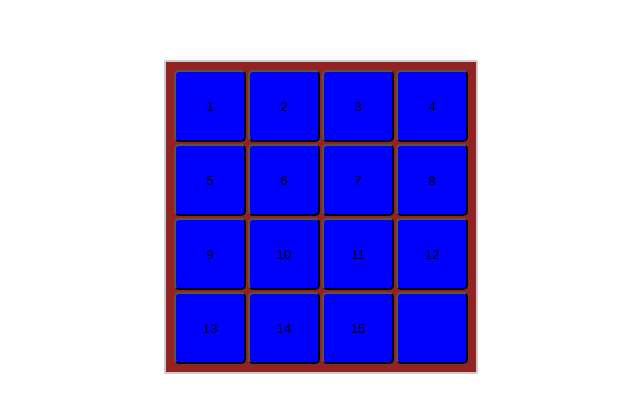
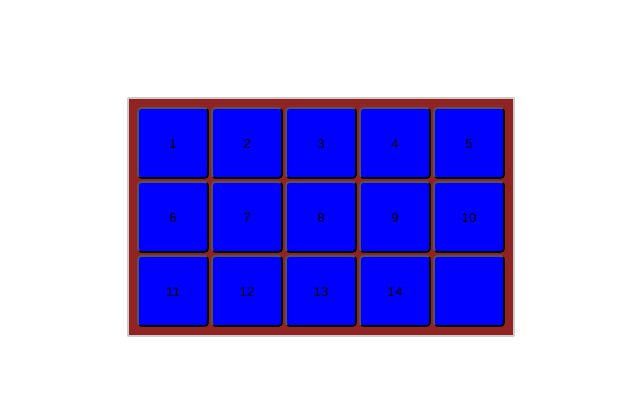
Before and after one commit to Skjesper/15-puzzle, a Next.js app: page / in a window 1280 px wide. Shown: the part 183-596 px from the top of the page, without its empty margins (319-959 px from the left). Built offline with nearby package versions, Linux system fonts and the light colour scheme.

Commit message:
Fixed dynamic rows and columns based on the config file

```diff
--- a/src/app/page.tsx
+++ b/src/app/page.tsx
@@ -25,6 +25,11 @@ export default function Home() {
    console.log(`Klickade på position ${index}`);
  };
 
+
+ console.log('TOTAL_TILES:', TOTAL_TILES);
+console.log('Grid length:', grid.length);
+
+
  return (
    <div className={styles.container}>
      <Box>
--- a/src/components/Puzzle/Box/box.module.css
+++ b/src/components/Puzzle/Box/box.module.css
@@ -1,7 +1,7 @@
 .box {
   display: grid;
- grid-template-columns: repeat(4, 4.5rem);
- grid-template-rows: repeat(4, 4.5rem);
+  grid-template-columns: repeat(var(--grid-cols), 4.5rem);
+  grid-template-rows: repeat(var(--grid-rows), 4.5rem);
   gap: 2px;
   padding: 8px;
   background-color: #922323;
--- a/src/config/puzzle.ts
+++ b/src/config/puzzle.ts
@@ -1,6 +1,6 @@
 export const PUZZLE_CONFIG = {
-  ROWS: 4,
-  COLS: 4,
+  ROWS: 3,
+  COLS: 5,
   get TOTAL_TILES() {
     return this.ROWS * this.COLS;
   }
```
Also changed, not shown: src/components/Puzzle/Squares/Square.tsx (deleted). Lines whose indentation alone changed are shown as unchanged.
